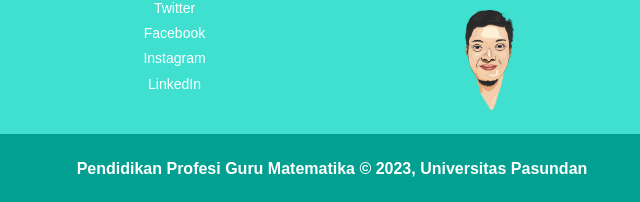
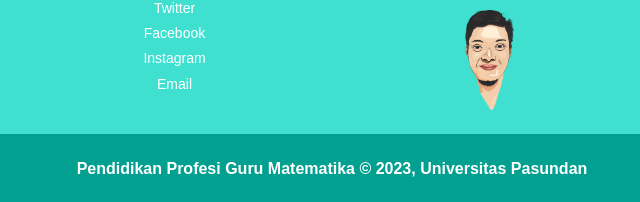
Before and after one commit to mathforedu/mathforedu.github.io, a plain HTML site: page index.html in a window 1280 px wide. Shown: the part 4315-4517 px from the top of the page, 308-948 px from the left. Drawn offline with Linux system fonts and the light colour scheme.

Commit message:
Update index.html

```diff
--- a/index.html
+++ b/index.html
@@ -140,7 +140,7 @@
                   <li><a href="https://twitter.com/msyaifulbarkah?t=iiT_AaBBggrdR2ehhjvSBg&s=09">Twitter</a> </li>
                   <li><a href="https://www.facebook.com/msyaiful.barkah?mibextid=ZbWKwL">Facebook</a> </li>
                   <li><a href="https://instagram.com/msyaifulbarkah?igshid=ZDdkNTZiNTM=">Instagram</a> </li>
-                  <li><a href="#">LinkedIn</a> </li>
+                  <li><a href="mailto:ppg.muhamadbarkah56@program.belajar.id">Email</a> </li>
                 </ul>
             </div>
             <div class="Profile">
```
